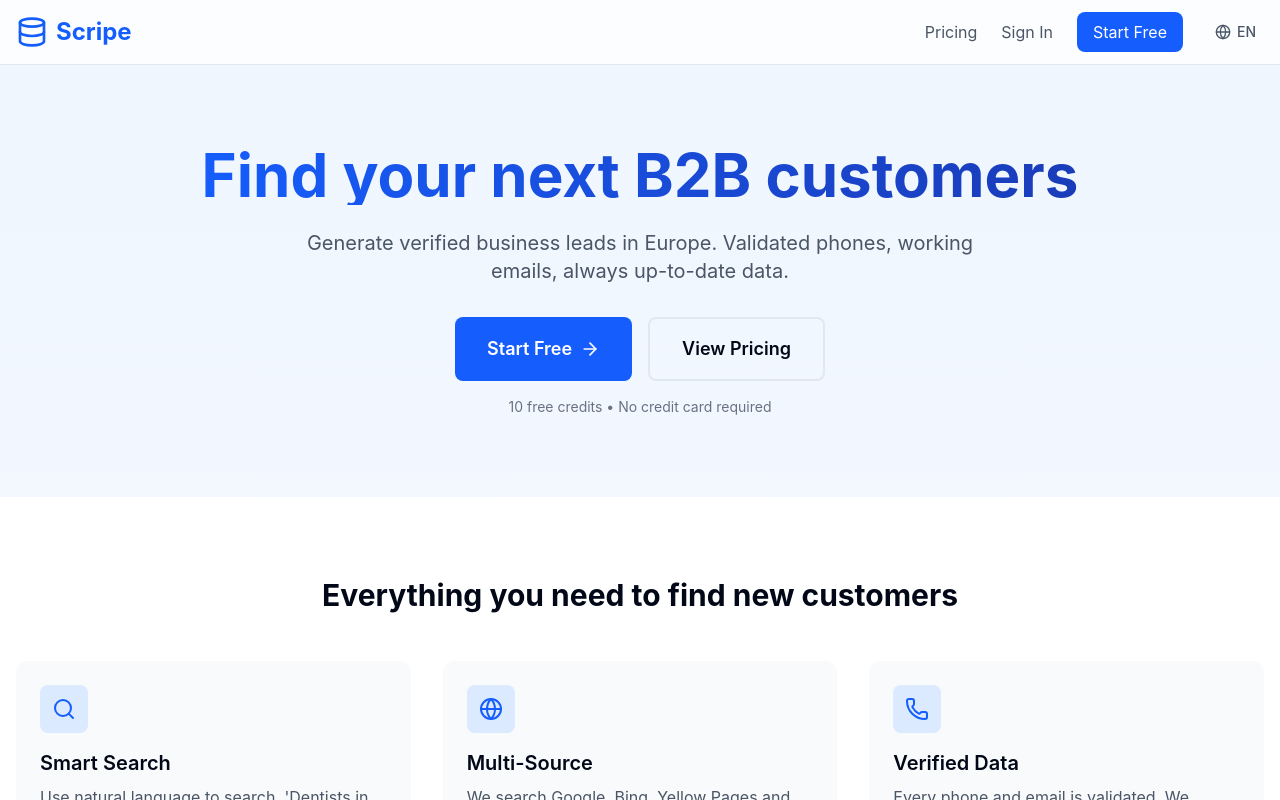
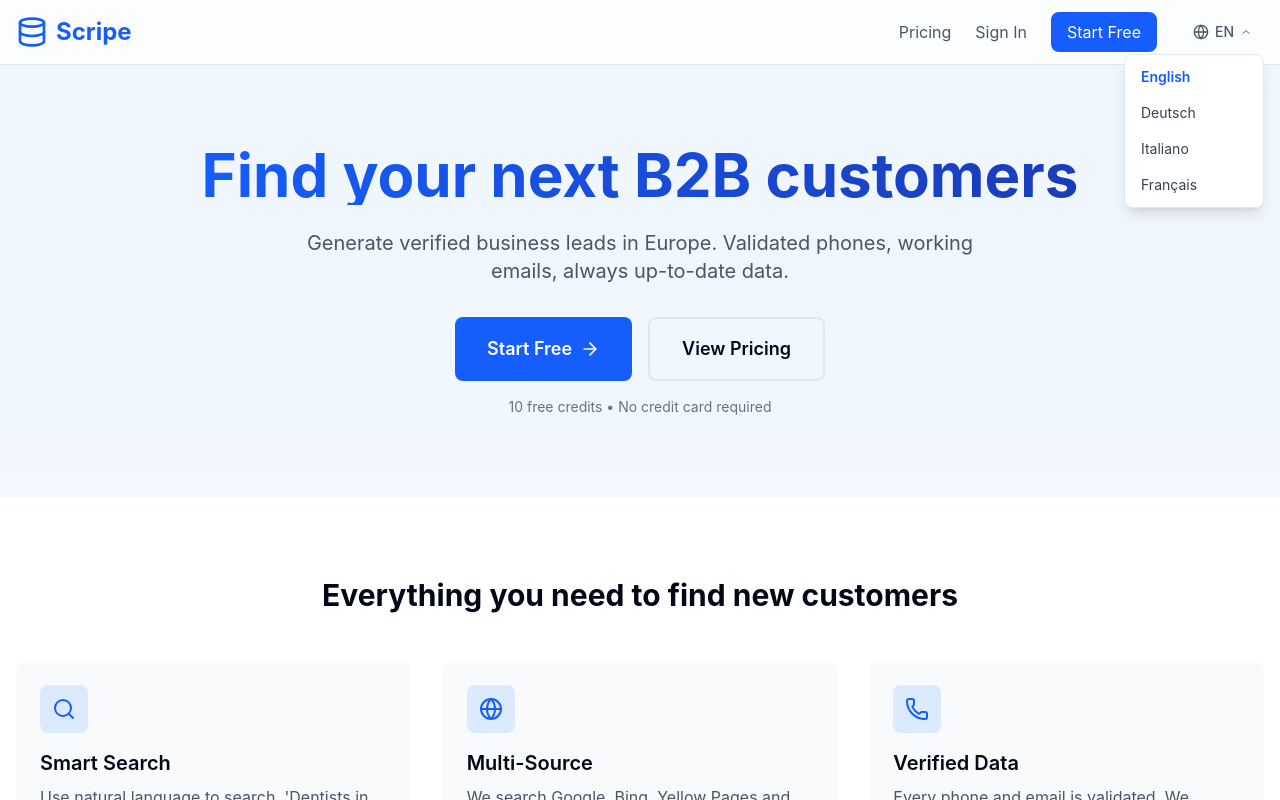
Before and after one commit to fabionr15-dot/scripe-standalone, a React (Vite) app in the folder frontend/: page /en/ in a window 1280 px wide. Both pictures are taken after a click on the button "EN". Shown: the top 800 px of the page. Built offline with nearby package versions, Linux system fonts and the light colour scheme.

Commit message:
Fix language switcher: convert from hover to click-based dropdown

```diff
--- a/frontend/src/i18n/LanguageSwitcher.tsx
+++ b/frontend/src/i18n/LanguageSwitcher.tsx
@@ -1,15 +1,31 @@
+import { useState, useRef, useEffect } from 'react';
 import { useTranslation } from 'react-i18next';
 import { useNavigate, useLocation } from 'react-router-dom';
-import { Globe } from 'lucide-react';
+import { Globe, ChevronDown } from 'lucide-react';
 import { SUPPORTED_LANGUAGES, LANGUAGE_NAMES, type SupportedLanguage } from './index';
 
 export function LanguageSwitcher() {
   const { i18n } = useTranslation();
   const navigate = useNavigate();
   const location = useLocation();
+  const [isOpen, setIsOpen] = useState(false);
+  const dropdownRef = useRef<HTMLDivElement>(null);
+
+  // Close dropdown when clicking outside
+  useEffect(() => {
+    function handleClickOutside(event: MouseEvent) {
+      if (dropdownRef.current && !dropdownRef.current.contains(event.target as Node)) {
+        setIsOpen(false);
+      }
+    }
+
+    if (isOpen) {
+      document.addEventListener('mousedown', handleClickOutside);
+      return () => document.removeEventListener('mousedown', handleClickOutside);
+    }
+  }, [isOpen]);
 
   function handleChange(newLang: SupportedLanguage) {
-    const currentLang = i18n.language;
     const pathParts = location.pathname.split('/');
 
     // Replace the language prefix in the URL
@@ -22,15 +38,21 @@ export function LanguageSwitcher() {
     const newPath = pathParts.join('/') || `/${newLang}`;
     i18n.changeLanguage(newLang);
     navigate(newPath + location.search, { replace: true });
+    setIsOpen(false);
   }
 
   return (
-    <div className="relative group">
-      <button className="flex items-center gap-1.5 px-2 py-1.5 rounded-lg hover:bg-gray-100 dark:hover:bg-gray-700 transition-colors text-sm text-gray-600 dark:text-gray-300">
+    <div className="relative" ref={dropdownRef}>
+      <button
+        onClick={() => setIsOpen(!isOpen)}
+        className="flex items-center gap-1.5 px-3 py-2 rounded-lg hover:bg-gray-100 dark:hover:bg-gray-700 transition-colors text-sm text-gray-600 dark:text-gray-300"
+      >
         <Globe className="h-4 w-4" />
         <span className="uppercase font-medium">{i18n.language?.slice(0, 2)}</span>
+        <ChevronDown className={`h-3 w-3 transition-transform ${isOpen ? 'rotate-180' : ''}`} />
       </button>
-      <div className="absolute right-0 top-full mt-1 bg-white dark:bg-gray-800 border dark:border-gray-700 rounded-lg shadow-lg py-1 hidden group-hover:block z-50 min-w-[140px]">
+      {isOpen && (
+        <div className="absolute right-0 top-full mt-1 bg-white dark:bg-gray-800 border dark:border-gray-700 rounded-lg shadow-lg py-1 z-50 min-w-[140px]">
           {SUPPORTED_LANGUAGES.map((lang) => (
             <button
               key={lang}
@@ -43,6 +65,7 @@ export function LanguageSwitcher() {
             </button>
           ))}
         </div>
+      )}
     </div>
   );
 }
```
Lines whose indentation alone changed are shown as unchanged.
